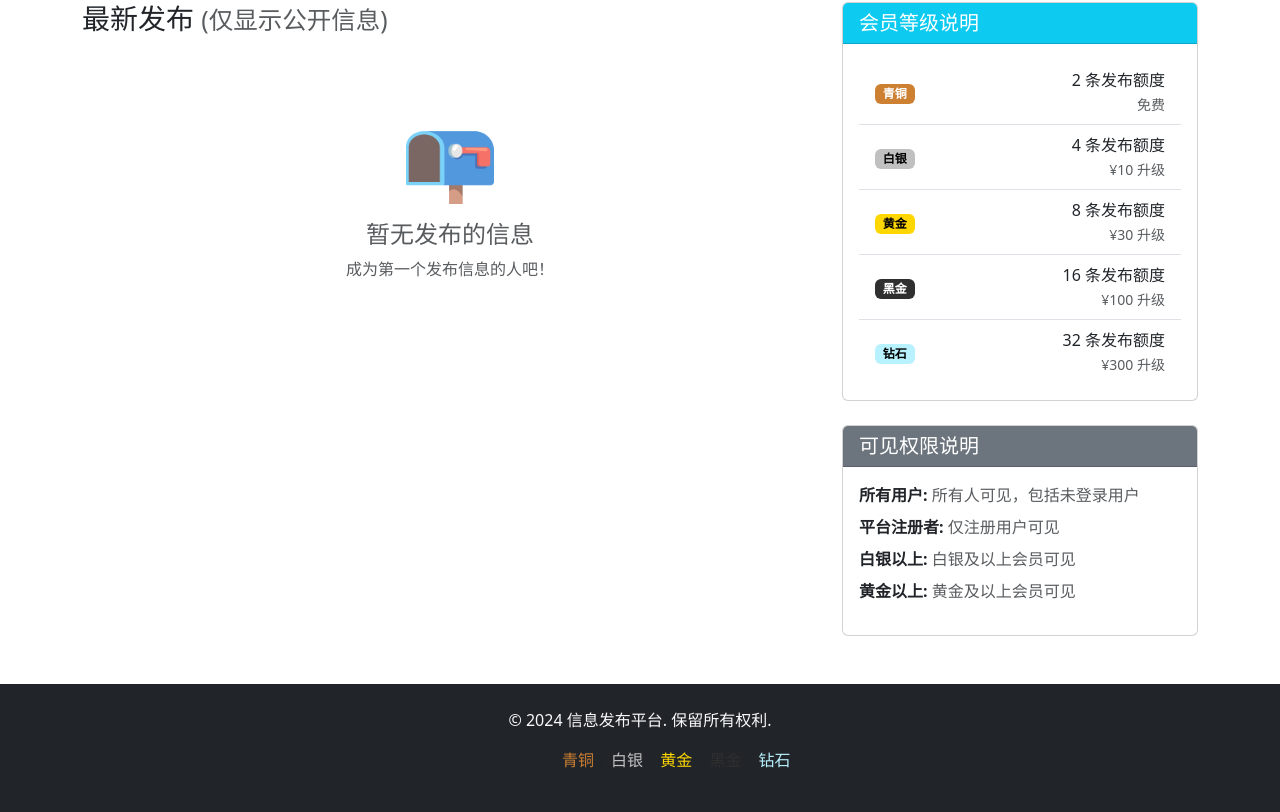
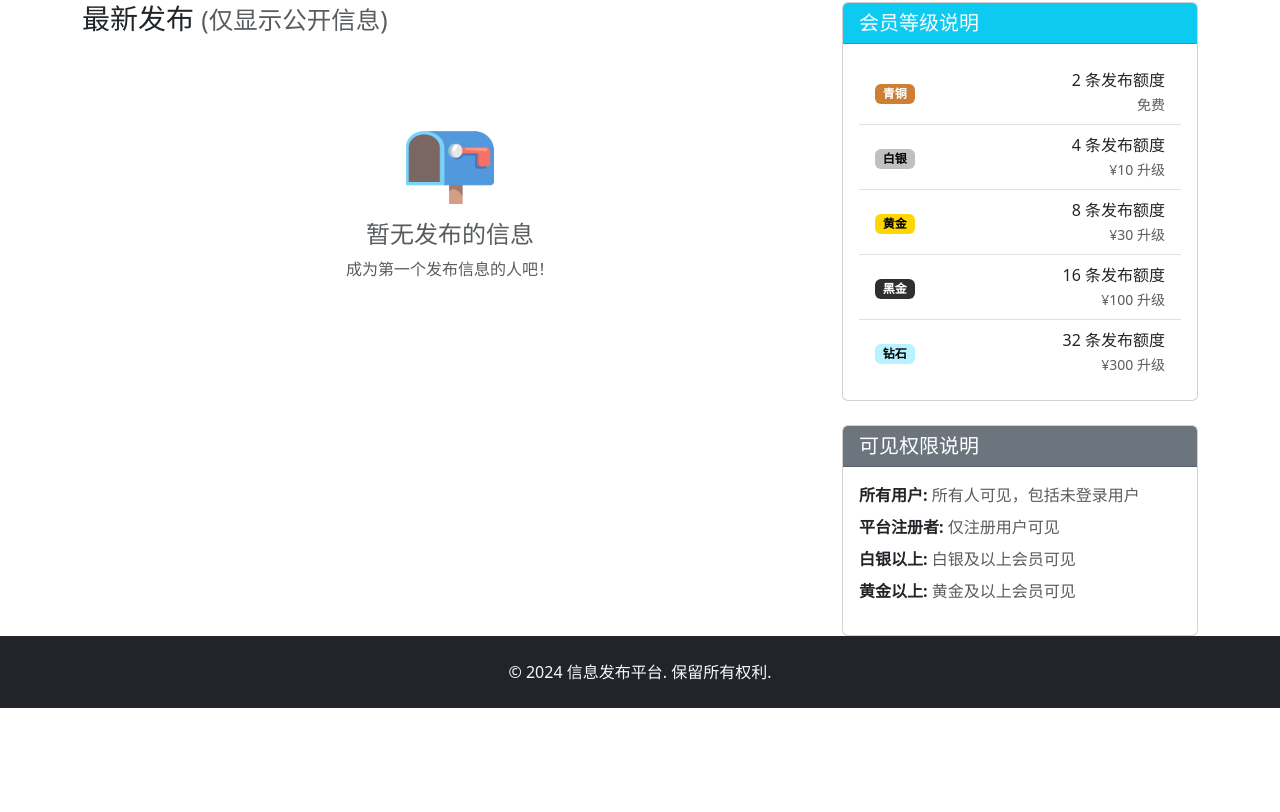
Before and after one commit to lizhihuajob/sc0060, a Flask app: page / in a window 1280 px wide. Shown: the part 690-1502 px from the top of the page. After the commit the page ends 1398 px from the top, so only its background shows below. Run offline with Flask 3, Linux system fonts and the light colour scheme; data that the repository does not hold is empty; parts of the project's set-up code (start-up, migrations or seed data) failed here and were passed over.

Commit message:
1，固定页面底部的页脚一直在页面底部。不随页面内容变化而改变位置。 2，发布信息展示栏的翻页组件要固定带所在容器的最下方。 3，移除页面底部页脚的会员等级文字信息

```diff
--- a/templates/base.html
+++ b/templates/base.html
@@ -6,6 +6,23 @@
     <title>{% block title %}信息发布平台{% endblock %}</title>
     <link href="https://cdn.jsdelivr.net/npm/bootstrap@5.3.0/dist/css/bootstrap.min.css" rel="stylesheet">
     <style>
+        html, body {
+            height: 100%;
+        }
+
+        body {
+            display: flex;
+            flex-direction: column;
+        }
+
+        .main-content {
+            flex: 1 0 auto;
+        }
+
+        footer {
+            flex-shrink: 0;
+        }
+
         .level-bronze { color: #cd7f32; }
         .level-silver { color: #c0c0c0; }
         .level-gold { color: #ffd700; }
@@ -52,6 +69,17 @@
             right: 20px;
             z-index: 1050;
             max-width: 400px;
+        }
+
+        .posts-container {
+            display: flex;
+            flex-direction: column;
+            min-height: 400px;
+        }
+
+        .pagination-container {
+            margin-top: auto;
+            padding-top: 20px;
         }
     </style>
 </head>
@@ -117,18 +145,13 @@
         </div>
     </nav>
 
-    {% block content %}{% endblock %}
+    <div class="main-content">
+        {% block content %}{% endblock %}
+    </div>
 
-    <footer class="bg-dark text-light mt-5 py-4">
+    <footer class="bg-dark text-light py-4">
         <div class="container text-center">
-            <p>&copy; 2024 信息发布平台. 保留所有权利.</p>
-            <p class="text-muted">用户等级:
-                <span class="level-bronze">青铜</span> |
-                <span class="level-silver">白银</span> |
-                <span class="level-gold">黄金</span> |
-                <span class="level-black">黑金</span> |
-                <span class="level-diamond">钻石</span>
-            </p>
+            <p class="mb-0">&copy; 2024 信息发布平台. 保留所有权利.</p>
         </div>
     </footer>
 
--- a/templates/index.html
+++ b/templates/index.html
@@ -52,7 +52,7 @@
     </div>
 
     <div class="row">
-        <div class="col-lg-8">
+        <div class="col-lg-8 posts-container">
             <h3 class="mb-4">
                 <i class="bi bi-newspaper"></i> 最新发布
                 {% if not current_user %}
@@ -109,6 +109,7 @@
             </div>
             {% endfor %}
 
+            <div class="pagination-container">
                 <nav aria-label="Page navigation">
                     <ul class="pagination justify-content-center">
                         <li class="page-item {% if page <= 1 %}disabled{% endif %}">
@@ -122,6 +123,7 @@
                         </li>
                     </ul>
                 </nav>
+            </div>
             {% else %}
             <div class="text-center py-5">
                 <div class="display-1 text-muted mb-3">📭</div>
--- a/templates/my_posts.html
+++ b/templates/my_posts.html
@@ -17,6 +17,7 @@
         {% endif %}
     </div>
 
+    <div class="posts-container">
     {% if posts %}
     <div class="row">
         {% for post in posts %}
@@ -67,6 +68,7 @@
         {% endfor %}
     </div>
 
+    <div class="pagination-container">
         <nav aria-label="Page navigation">
             <ul class="pagination justify-content-center">
                 <li class="page-item {% if page <= 1 %}disabled{% endif %}">
@@ -80,6 +82,7 @@
                 </li>
             </ul>
         </nav>
+    </div>
     {% else %}
     <div class="text-center py-5">
         <div class="display-1 text-muted mb-3">📭</div>
@@ -89,4 +92,5 @@
     </div>
     {% endif %}
     </div>
+</div>
 {% endblock %}
```
Lines whose indentation alone changed are shown as unchanged.
